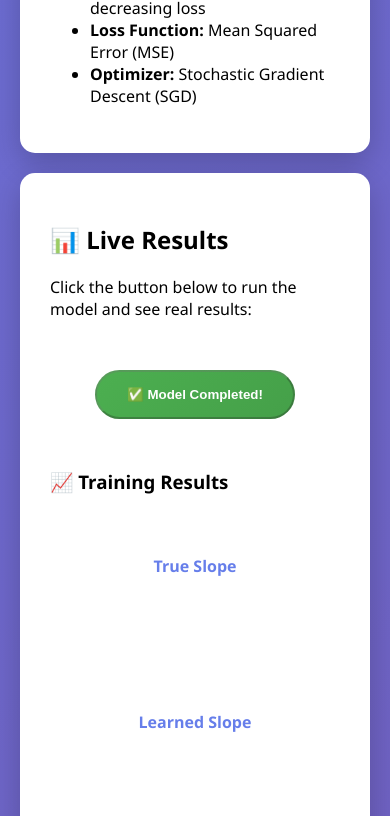
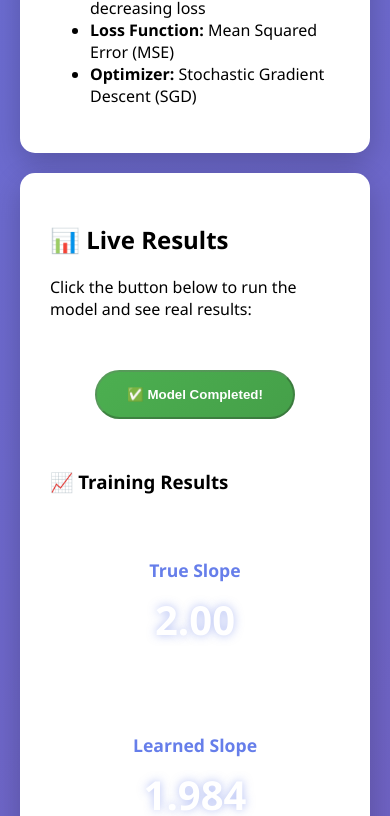
Before and after one commit to mimitheone/PyTorch, a plain HTML site: page models/linear-regression/index.html in a window 390 px wide. Both pictures are taken after a click on the button "🚀 Run Model & Show Results". Shown: the part 2175-2991 px from the top of the page. Drawn offline with nearby package versions, Linux system fonts and the light colour scheme.

Commit message:
🔧 Fix missing metric values display
- Improve CSS styling for metric cards
- Add better contrast and visibility
- Add text shadows for better readability
- Ensure all metric values are properly displayed
- Fix grid layout for better responsiveness

```diff
--- a/models/linear-regression/index.html
+++ b/models/linear-regression/index.html
@@ -299,30 +299,30 @@ for epoch in range(1000):
 
                 // Display metrics
                 metrics.innerHTML = `
-                    <div class="metrics-grid" style="display: grid; grid-template-columns: repeat(auto-fit, minmax(200px, 1fr)); gap: 20px; margin: 20px 0;">
-                        <div class="metric-card" style="background: rgba(255,255,255,0.05); padding: 20px; border-radius: 10px; text-align: center;">
-                            <h4 style="color: #667eea; margin-bottom: 10px;">True Slope</h4>
-                            <div style="font-size: 2rem; font-weight: bold; color: #fff;">2.00</div>
+                    <div style="display: grid; grid-template-columns: repeat(auto-fit, minmax(200px, 1fr)); gap: 20px; margin: 20px 0;">
+                        <div style="background: rgba(255,255,255,0.1); padding: 20px; border-radius: 10px; text-align: center; border: 1px solid rgba(255,255,255,0.2);">
+                            <h4 style="color: #667eea; margin-bottom: 10px; font-size: 1.1rem;">True Slope</h4>
+                            <div style="font-size: 2.5rem; font-weight: bold; color: #fff; text-shadow: 0 0 10px rgba(102, 126, 234, 0.5);">2.00</div>
                         </div>
-                        <div class="metric-card" style="background: rgba(255,255,255,0.05); padding: 20px; border-radius: 10px; text-align: center;">
-                            <h4 style="color: #667eea; margin-bottom: 10px;">Learned Slope</h4>
-                            <div style="font-size: 2rem; font-weight: bold; color: #fff;">${trainingData.learnedSlope.toFixed(3)}</div>
+                        <div style="background: rgba(255,255,255,0.1); padding: 20px; border-radius: 10px; text-align: center; border: 1px solid rgba(255,255,255,0.2);">
+                            <h4 style="color: #667eea; margin-bottom: 10px; font-size: 1.1rem;">Learned Slope</h4>
+                            <div style="font-size: 2.5rem; font-weight: bold; color: #fff; text-shadow: 0 0 10px rgba(102, 126, 234, 0.5);">${trainingData.learnedSlope.toFixed(3)}</div>
                         </div>
-                        <div class="metric-card" style="background: rgba(255,255,255,0.05); padding: 20px; border-radius: 10px; text-align: center;">
-                            <h4 style="color: #667eea; margin-bottom: 10px;">True Intercept</h4>
-                            <div style="font-size: 2rem; font-weight: bold; color: #fff;">3.00</div>
+                        <div style="background: rgba(255,255,255,0.1); padding: 20px; border-radius: 10px; text-align: center; border: 1px solid rgba(255,255,255,0.2);">
+                            <h4 style="color: #667eea; margin-bottom: 10px; font-size: 1.1rem;">True Intercept</h4>
+                            <div style="font-size: 2.5rem; font-weight: bold; color: #fff; text-shadow: 0 0 10px rgba(102, 126, 234, 0.5);">3.00</div>
                         </div>
-                        <div class="metric-card" style="background: rgba(255,255,255,0.05); padding: 20px; border-radius: 10px; text-align: center;">
-                            <h4 style="color: #667eea; margin-bottom: 10px;">Learned Intercept</h4>
-                            <div style="font-size: 2rem; font-weight: bold; color: #fff;">${trainingData.learnedIntercept.toFixed(3)}</div>
+                        <div style="background: rgba(255,255,255,0.1); padding: 20px; border-radius: 10px; text-align: center; border: 1px solid rgba(255,255,255,0.2);">
+                            <h4 style="color: #667eea; margin-bottom: 10px; font-size: 1.1rem;">Learned Intercept</h4>
+                            <div style="font-size: 2.5rem; font-weight: bold; color: #fff; text-shadow: 0 0 10px rgba(102, 126, 234, 0.5);">${trainingData.learnedIntercept.toFixed(3)}</div>
                         </div>
-                        <div class="metric-card" style="background: rgba(255,255,255,0.05); padding: 20px; border-radius: 10px; text-align: center;">
-                            <h4 style="color: #667eea; margin-bottom: 10px;">Final Loss</h4>
-                            <div style="font-size: 2rem; font-weight: bold; color: #fff;">${trainingData.finalLoss.toFixed(4)}</div>
+                        <div style="background: rgba(255,255,255,0.1); padding: 20px; border-radius: 10px; text-align: center; border: 1px solid rgba(255,255,255,0.2);">
+                            <h4 style="color: #667eea; margin-bottom: 10px; font-size: 1.1rem;">Final Loss</h4>
+                            <div style="font-size: 2.5rem; font-weight: bold; color: #fff; text-shadow: 0 0 10px rgba(102, 126, 234, 0.5);">${trainingData.finalLoss.toFixed(4)}</div>
                         </div>
-                        <div class="metric-card" style="background: rgba(255,255,255,0.05); padding: 20px; border-radius: 10px; text-align: center;">
-                            <h4 style="color: #667eea; margin-bottom: 10px;">Accuracy</h4>
-                            <div style="font-size: 2rem; font-weight: bold; color: #4CAF50;">${trainingData.accuracy.toFixed(1)}%</div>
+                        <div style="background: rgba(255,255,255,0.1); padding: 20px; border-radius: 10px; text-align: center; border: 1px solid rgba(255,255,255,0.2);">
+                            <h4 style="color: #667eea; margin-bottom: 10px; font-size: 1.1rem;">Accuracy</h4>
+                            <div style="font-size: 2.5rem; font-weight: bold; color: #4CAF50; text-shadow: 0 0 10px rgba(76, 175, 80, 0.5);">${trainingData.accuracy.toFixed(1)}%</div>
                         </div>
                     </div>
                 `;
```
